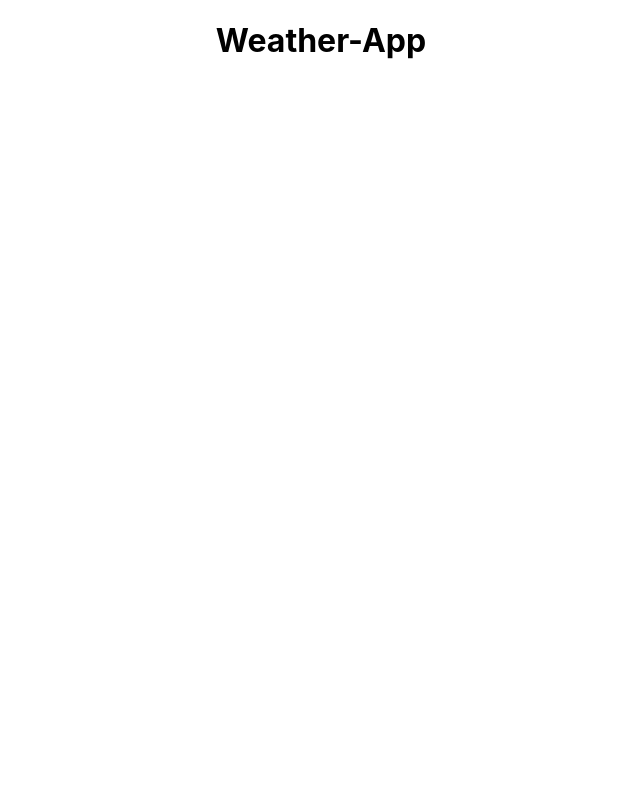
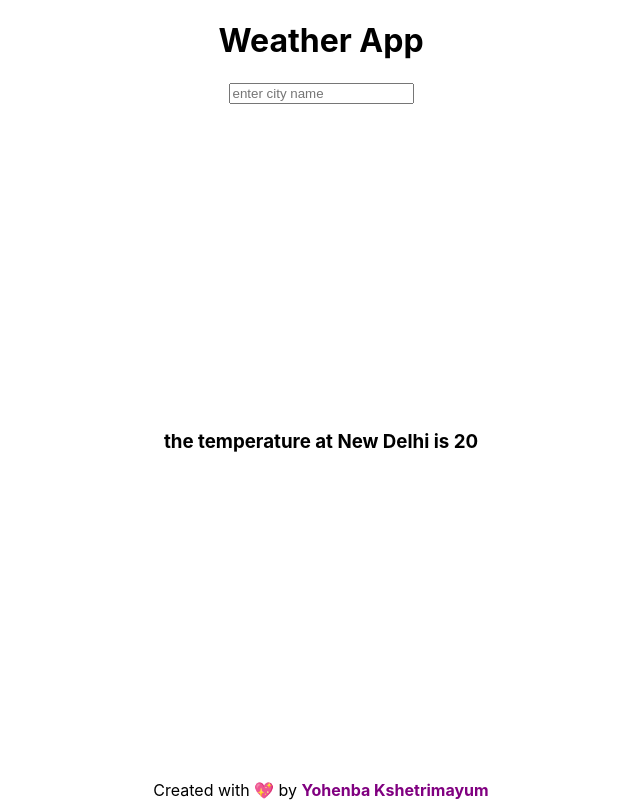
Before and after one commit to Yohenba18/Weather-app, a React (Create React App) app: page / in a window 1280 px wide. Shown: the whole page, without its empty margins (319-959 px from the left). Built offline with nearby package versions, Linux system fonts and the light colour scheme.

Commit message:
weather-input

```diff
--- a/src/App.css
+++ b/src/App.css
@@ -1,21 +1,14 @@
 .App {
   text-align: center;
-}
-
-.App-logo {
-  height: 40vmin;
-  pointer-events: none;
-}
-
-@media (prefers-reduced-motion: no-preference) {
-  .App-logo {
-    animation: App-logo-spin infinite 20s linear;
-  }
+  display: flex;
+  flex-direction: column;
+  justify-content: space-between;
+  min-height: 100vh;
 }
 
 .App-header {
   background-color: #282c34;
-  min-height: 100vh;
+  min-height: 300vh;
   display: flex;
   flex-direction: column;
   align-items: center;
@@ -23,16 +16,3 @@
   font-size: calc(10px + 2vmin);
   color: white;
 }
-
-.App-link {
-  color: #61dafb;
-}
-
-@keyframes App-logo-spin {
-  from {
-    transform: rotate(0deg);
-  }
-  to {
-    transform: rotate(360deg);
-  }
-}
--- a/src/App.js
+++ b/src/App.js
@@ -1,10 +1,37 @@
+import React, { useEffect, useState } from 'react';
+import './App.css';
+const api = {
+  key: 'bfd9582d5f819cead75f235a0f56f124',
+  base: 'https://api.openweathermap.org/data/2.5/'
+}
 
-import './App.css';
+function App()  {
+  // const [query,setQuery] = useState('');
+  // const [temp, setTemp ] = useState('');
+  // const [city, setCity] = useState('');
 
-function App() {
+  // const search = (evt) => {
+  //   if(evt.key == 'Enter'){
+  //     fetch(`${api.base}weather?q=${query}&units=metric&APPID=${api.key}`)
+  //     .then(res => res.json())
+  //     .then()
+  //   }
+  // }
+
   return (
     <div className="App">
-      <h1>Weather-App</h1>
+      <div className="header">
+          <h1>Weather App</h1>
+      <div className="weather__search">
+          <input type="text" placeholder="enter city name"/>
+      </div>
+      </div>
+      <div className="weather__detail">
+          <h3>the temperature at New Delhi is 20</h3>
+      </div>
+      <footer>
+          Created with 💖 by <span style={{color: "purple"}}><strong>Yohenba Kshetrimayum</strong></span>
+      </footer>
     </div>
   );
 }
```
Also changed, not shown: src/Forcast.js (added, +11 -0 lines).
